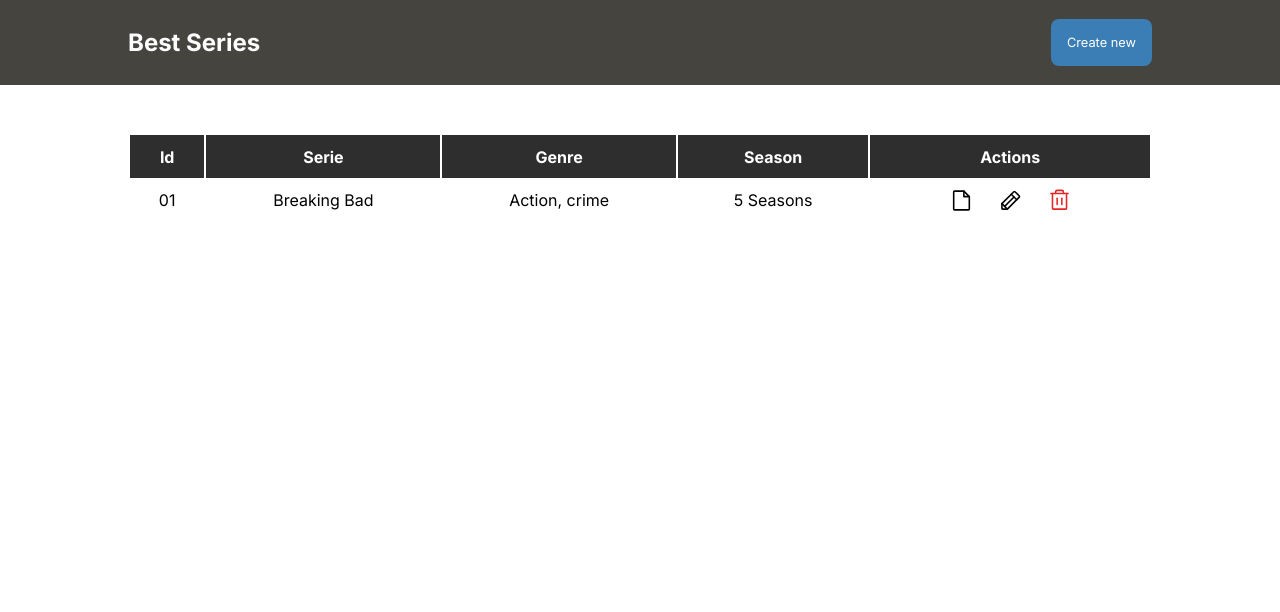
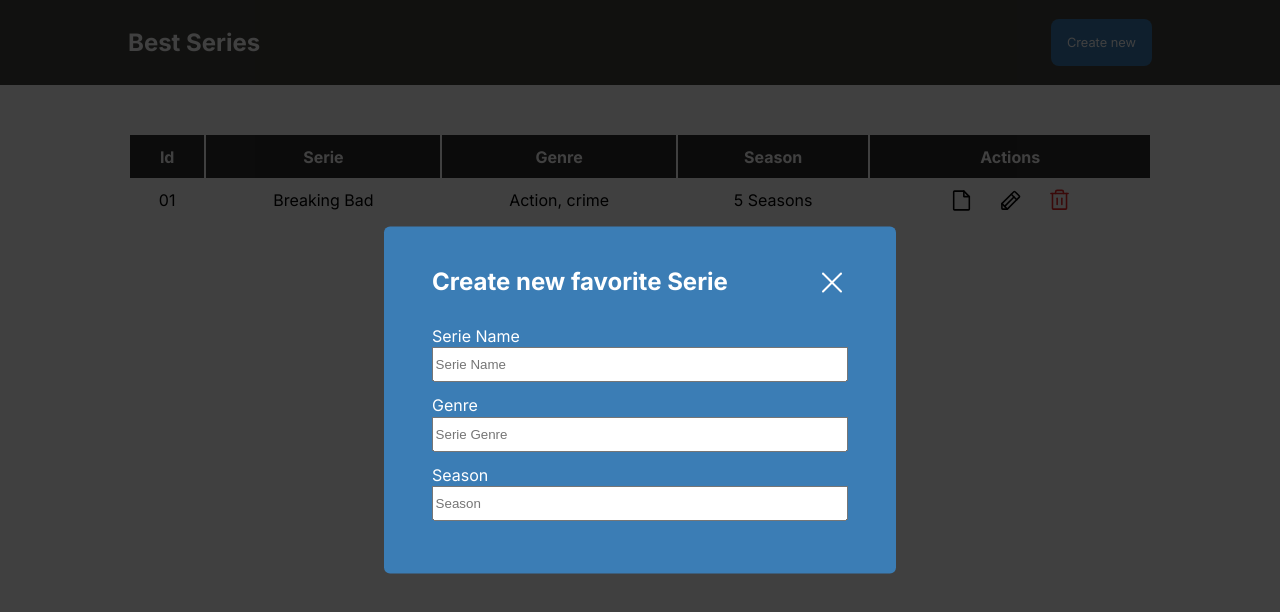
Before and after one commit to CarolMaiaP/best-series-app, a React (Vite) app: page / in a window 1280 px wide. Both pictures are taken after a click on the button "Create new". Shown: the top 612 px of the page. Built offline with nearby package versions, Linux system fonts and the light colour scheme.

Commit message:
feat: Modal form added

```diff
--- a/src/components/Header.tsx
+++ b/src/components/Header.tsx
@@ -1,12 +1,20 @@
 import "../styles/header.scss"
+import { NewSerieForm } from "./NewSerieForm";
+import { useState } from 'react'
 
 export function Header(){
+
+  const [openModal, setOpenModal] = useState(false)
+
   return (
-    <header>
-      <a href="#">
-       <h2>Best Series</h2>
-      </a>
-      <button className="createNew">Create new</button>
-    </header>
+    <>
+      <header>
+        <a href="#">
+        <h2>Best Series</h2>
+        </a>
+        <button onClick={() => setOpenModal(true)} className="createNew">Create new</button>
+      </header>
+      {openModal && <NewSerieForm/>}
+    </>
   )
 }
--- /dev/null
+++ b/src/components/NewSerieForm.tsx
@@ -0,0 +1,20 @@
+import { X } from 'phosphor-react'
+import "../styles/modalForm.scss"
+
+export function NewSerieForm(){
+  return(
+    <div className="modal-background">
+      <div className="modal-form">
+        <h2>Create new favorite Serie <span><X size={32} /></span> </h2>
+        <form>
+          <label htmlFor="name">Serie Name</label>
+          <input id="name" type="text" placeholder="Serie Name" />
+          <label htmlFor="genre">Genre</label>
+          <input id="genre" type="text" placeholder="Serie Genre" />
+          <label htmlFor="season">Season</label>
+          <input id="season" type="text" placeholder="Season" />
+        </form>
+    </div>
+    </div>
+  )
+}
--- /dev/null
+++ b/src/styles/modalForm.scss
@@ -0,0 +1,49 @@
+.modal-background {
+  position: fixed;
+  width: 100vw;
+  height: 100vh;
+  inset: 0;
+  background: rgba(0, 0, 0, 0.75);
+
+  .modal-form {
+    text-align: 0;
+    min-width: 32rem;
+    border-radius: 6px;
+    padding: 2.5rem 3rem;
+    background: #3b7db5;
+    position: fixed;
+    top: 50%;
+    left: 50%;
+    -webkit-transform: translate(-50%, -50%);
+    -ms-transform: translate(-50%, -50%);
+    transform: translate(-50%, -50%);
+
+    h2 {
+      display: flex;
+      /* align-items: center; */
+      justify-content: space-between;
+      margin-bottom: 1.3rem;
+      color: #fff;
+
+      span {
+        cursor: pointer;
+      }
+    }
+
+    form {
+      display: flex;
+      flex-direction: column;
+
+      label {
+        color: #fff;
+        margin-bottom: 0.1rem;
+      }
+
+      input {
+        padding: 0.5rem 0.1rem;
+        outline: none;
+        margin-bottom: 0.8rem;
+      }
+    }
+  }
+}
```
